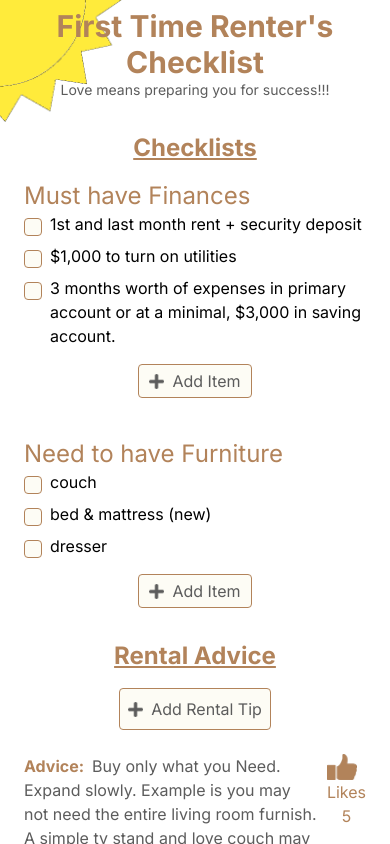
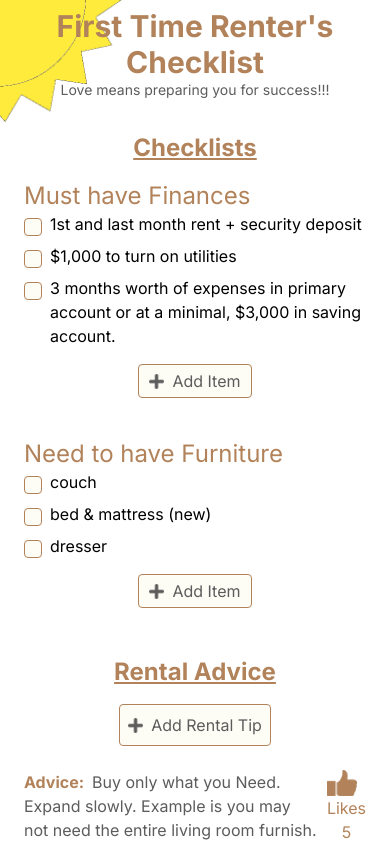
Before and after one commit to jcsmileyjr/renters-ui, a Next.js app: page / in a window 390 px wide. Shown: the top 844 px of the page. Built offline with nearby package versions, Linux system fonts and the light colour scheme.

Commit message:
Style: Small update to add whitespace above advice button in mobile view

```diff
--- a/src/app/page.js
+++ b/src/app/page.js
@@ -20,7 +20,7 @@ export default function Home() {
         <h1 className="text-3xl font-bold text-brown ">First Time Renter's Checklist</h1>
         <p className="text-sm text-mediumGray">Love means preparing you for success!!!</p>
       </section>
-      <section className="bg-red-300 row-start-3 row-end-3 sm:col-start-1 sm:col-end-3 sm:col-span-2 sm:row-start-2 sm:row-end-2">
+      <section className="bg-red-300 row-start-3 row-end-3 sm:col-start-1 sm:col-end-3 sm:col-span-2 sm:row-start-2 sm:row-end-2 mt-12 sm:mt-8">
         <AddAdvice />
       </section>
       <section className="bg-lime-300 row-start-4 row-end-4 sm:col-start-1 sm:col-end-3 sm:col-span-2 sm:row-start-3 sm:row-end-3 ">
--- a/src/components/AddAdvice/addAdvice.js
+++ b/src/components/AddAdvice/addAdvice.js
@@ -4,7 +4,7 @@ import grayPlusIcon from '../../images/plus-icon-gray.png';
 // Component that allows the user open the AddTip page.
 export default function AddAdvice() {
     return (
-        <div className='flex flex-col justify-center items-center mt-8'>
+        <div className='flex flex-col justify-center items-center'>
             <h2 className='font-bold text-2xl text-brown mb-4 underline sm:hidden'>Rental Advice</h2>
             <button className='bg-paleYellow text-mediumGray border border-brown border-solid rounded mb-6 sm:mb-0 sm:w-1/3 p-2 flex justify-center items-center gap-2'>
                 <Image priority={false} src={grayPlusIcon} width={15} height={10} alt="Plus icon, when click, opens add rental tip page." />
```
